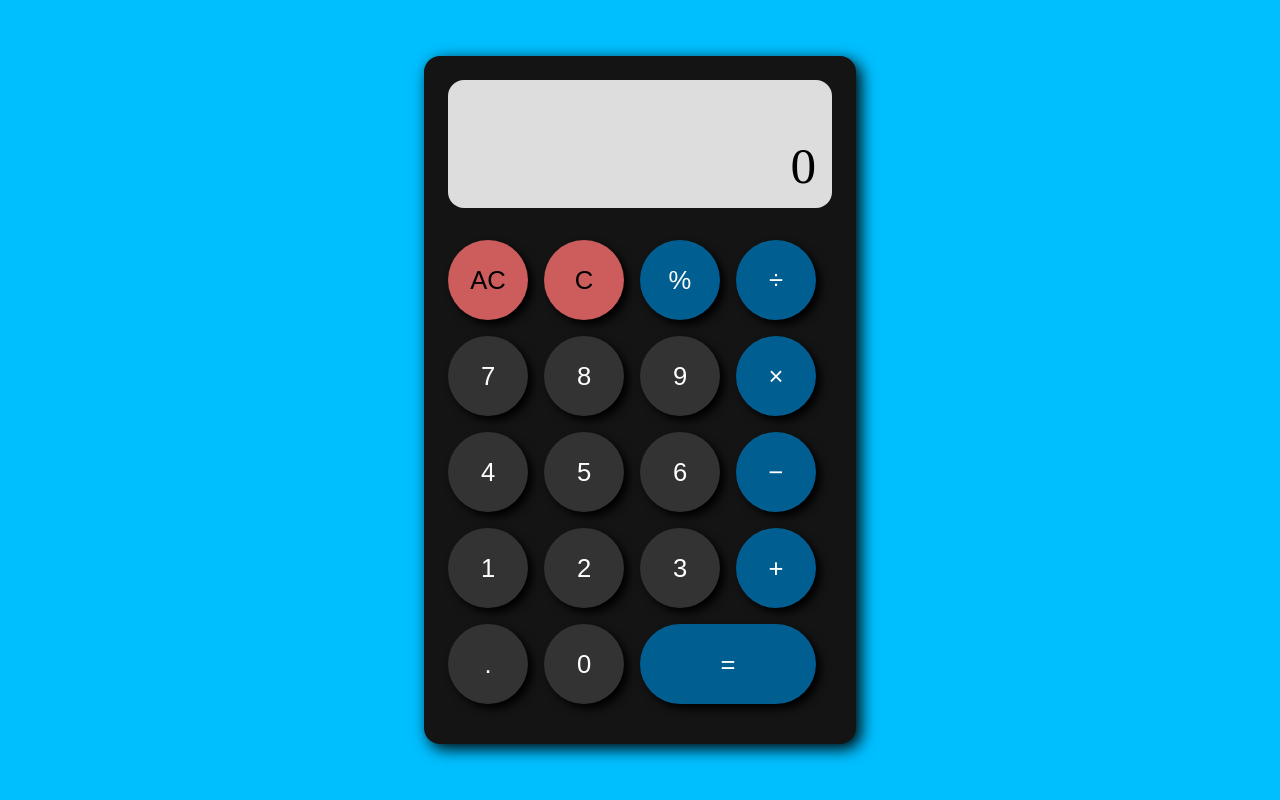
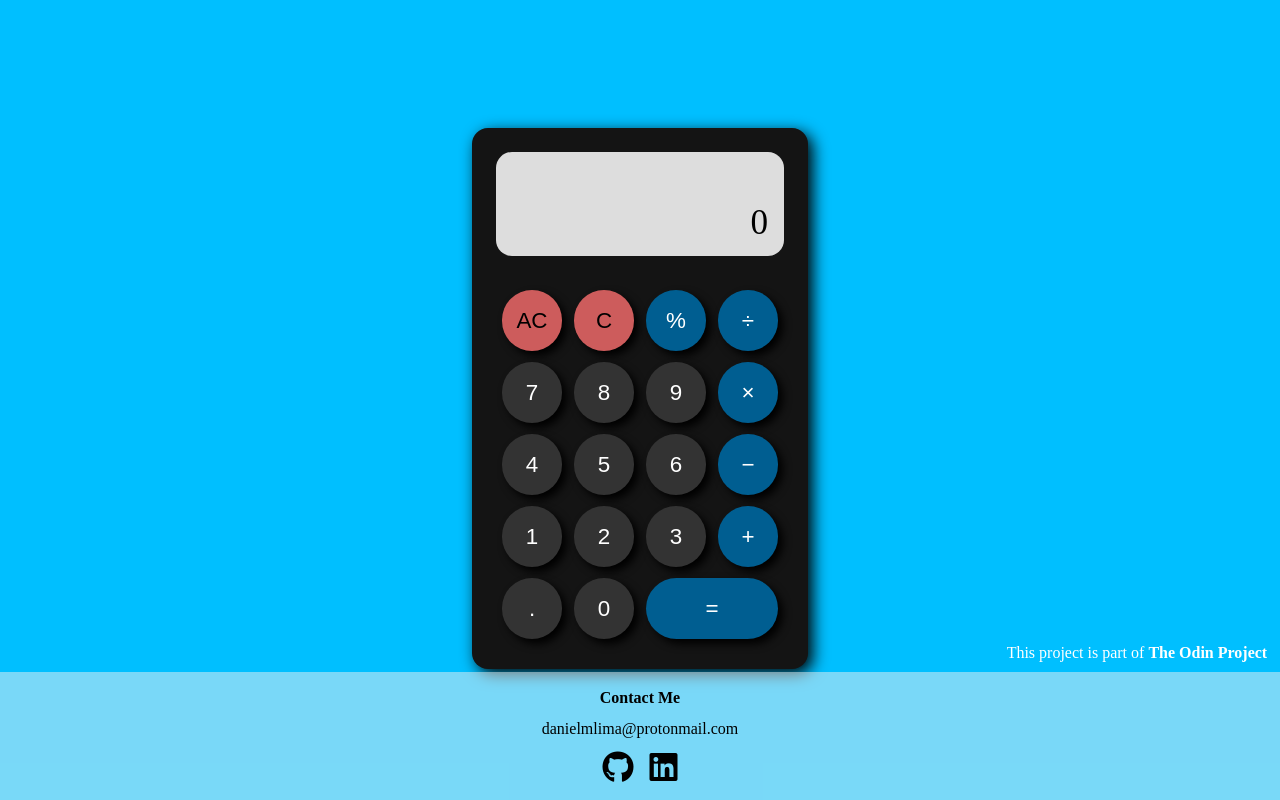
Before and after one commit to daniellima0/calculator, a plain HTML site: page index.html in a window 1280 px wide. Drawn offline with Linux system fonts and the light colour scheme.

Commit message:
feat: add several features explained below
create footer

reduce size of calculator

make numbers fit the display by transforming them to exponential if it's to large

```diff
--- a/index.html
+++ b/index.html
@@ -9,9 +9,12 @@
     <link rel="stylesheet" href="style.css">
     <link rel="stylesheet" href="reset.css">
     <link rel="shortcut icon" href="calculator.png">
+    <script src="https://kit.fontawesome.com/b6760ea8bc.js"
+        crossorigin="anonymous"></script>
 </head>
 
 <body>
+    <main>
         <div id="container">
             <div id='display'>
                 <p id='previous-input'></p>
@@ -39,7 +42,32 @@
                 <button id='equal' class="operator">&#61</button>
             </div>
         </div>
+
+        <div id="project-info">
+            <p>This project is part of <a href='https://www.theodinproject.com/'
+                    target="_blank"> The Odin Project</a> </p>
+        </div>
+    </main>
+
+    <footer id="footer">
+        <div id="my-info">
+            <p id="my-info-title">Contact Me</p>
+            <a href="mailto:danielmlima@protonmail.com"
+                id="email">danielmlima@protonmail.com</a>
+            <div id="icons">
+                <a href="https://github.com/daniellima0" target="_blank"><i
+                        class="fab fa-github fa-2x"></i></a>
+                <a href="https://www.linkedin.com/in/danielmlima/"
+                    target="_blank"><i class="fab fa-linkedin fa-2x"></i></a>
+            </div>
+        </div>
+    </footer>
+
     <script src="main.js"></script>
 </body>
 
 </html>
+
+<!-- TODO
+- (TO COMMIT) Create footer (put contact options on it and tell that the project is part of The Odin Project Course)
+-->
--- a/main.js
+++ b/main.js
@@ -1,6 +1,7 @@
 // Functions declaration------------------------
 function add(a, b) {
     let result = +a + +b;
+    console.log(result);
     let resultString = result.toString();
     let resultArray = resultString.split('');
     let fixedResult = null;
@@ -18,10 +19,11 @@ function add(a, b) {
     }
 
     if (resultArray.length > 9) {
-        fixedResult = (+fixedResult).toExponential();
+        fixedResult = (+fixedResult).toExponential(3);
     }
 
     if (fixedResult != null) {
+        console.log(fixedResult);
         return fixedResult;
     }
 
@@ -76,7 +78,7 @@ function multiply(a, b) {
     }
 
     if (resultArray.length > 9) {
-        fixedResult = (+fixedResult).toExponential();
+        fixedResult = (+fixedResult).toExponential(3);
     }
 
     if (fixedResult != null) {
@@ -105,7 +107,7 @@ function divide(a, b) {
     }
 
     if (resultArray.length > 9) {
-        fixedResult = (+fixedResult).toExponential();
+        fixedResult = (+fixedResult).toExponential(3);
     }
 
     if (fixedResult != null) {
@@ -154,9 +156,9 @@ displayEqualSign.id = 'display-equal';
 displayEqualSign.textContent = '=';
 displayEqualSign.style.color = 'black';
 displayEqualSign.style.fontFamily = 'sans - serif';
-displayEqualSign.style.fontSize = '3.2rem';
+displayEqualSign.style.fontSize = '2.5rem';
 displayEqualSign.style.position = 'absolute';
-displayEqualSign.style.top = '3.5rem';
+displayEqualSign.style.top = '3rem';
 displayEqualSign.style.left = '1.5rem';
 let currentValue = 0;
 let addCounter = 0;
@@ -181,9 +183,14 @@ numbers.forEach(number => {
             numbersPressed.push(number.textContent);
             populateDisplay(numbersPressed);
         } else {
-            displayEqualSign.remove();
-            numbersPressed.push(number.textContent);
-            populateDisplay(numbersPressed);
+            if (numbersPressed.length > 9) {
+                numbersPressed.push(number.textContent);
+                currentResult.textContent = Number(numbersPressed.join('')).toExponential(3);
+            } else {
+                // displayEqualSign.remove();
+                numbersPressed.push(number.textContent);
+                populateDisplay(numbersPressed);
+            }
         }
     })
 });
@@ -273,6 +280,7 @@ addOperator.addEventListener('click', () => {
             currentValue = +numbersPressed.join('');
             currentResult.textContent = '';
             previousResult.textContent = currentValue + ' +';
+            // Clear array
             numbersPressed = [];
         }
     }
@@ -408,7 +416,9 @@ equal.addEventListener('click', () => {
     pointCounter = 0;
 });
 
-// TODO:
+// TODO (in order of priority):
+// (TO COMMIT)Make numbers fit the display by transforming them to exponential if it's to large
 // Remove repeated code (create functions)
-// Make code more readable and easier to understand
+// Make code more readable and easier to understand (name variables and functions better AND comment code)
+// Fix: when a number between e+10 and e+20 inclusively is inputed, their sum with some number (like 2 for example) returns 000e+0
 // Organize files in folders
--- a/style.css
+++ b/style.css
@@ -5,8 +5,8 @@
     --backgroundBlue: #00BFFF;
     --darkGrey: #333333;
     --lightGrey: #A5A5A5;
-    --buttonSize: 5rem;
-    --buttonFontSize: 1.6rem;
+    --buttonSize: 3.8rem;
+    --buttonFontSize: 1.4rem;
 }
 
 body {
@@ -17,9 +17,8 @@ body {
 
 #container {
     position: absolute;
-    top: 0;
+    top: 8rem;
     right: 0;
-    bottom: 0;
     left: 0;
     margin: auto;
     font-size: 1.8rem;
@@ -31,7 +30,6 @@ body {
     border-radius: 1rem;
     background-color: rgb(20, 20, 20);
     box-shadow: 0.3rem 0.3rem 1rem black;
-    z-index: 1;
 }
 
 #display {
@@ -41,33 +39,34 @@ body {
     font-size: 2.6rem;
     text-align: right;
     border-radius: 1rem;
-    width: 24rem;
-    height: 8rem;
+    width: 18rem;
+    height: 6.5rem;
     position: relative;
-    z-index: 2;
 }
 
 #previous-input {
     color: rgba(0, 0, 0, 0.637);
-    font-size: 1.8rem;
+    font-size: 1.3rem;
     position: relative;
     top: 1rem;
     right: 1rem;
 }
 
 #current-result {
-    font-size: 3.2rem;
+    font-size: 2.2rem;
     position: absolute;
-    top: 3.5rem;
+    top: 3.2rem;
     right: 1rem;
 }
 
 #buttons {
     display: grid;
-    grid-template-columns: repeat(4, 6rem);
-    grid-template-rows: repeat(5, 6rem);
+    grid-template-columns: repeat(4, 4.5rem);
+    grid-template-rows: repeat(5, 4.5rem);
     position: relative;
-    margin-top: 2rem;
+    margin-top: 1.8rem;
+    justify-items: center;
+    align-items: center;
 }
 
 .number:hover {
@@ -137,10 +136,81 @@ body {
 #equal {
     grid-column: 3/5;
     border-radius: 2.5rem;
-    width: 11rem;
+    width: 8.3rem;
+}
+
+#project-info {
+    display: flex;
+    flex-direction: row;
+    align-items: center;
+    position: absolute;
+    bottom: 8.6rem;
+    right: 0.8rem;
+    color: white;
+}
+
+#project-info a {
+    text-decoration: none;
+    color: white;
+    font-weight: bold;
+    font-size: 1rem;
+}
+
+#project-info a:hover {
+    color: gold;
+}
+
+#odin-title {
+    color: black;
+    font-weight: bold;
+}
+
+#footer {
+    position: absolute;
+    bottom: 0;
+    margin: auto;
+    background-color: rgba(242, 242, 242, 0.5);
+    width: 100%;
+    height: 8rem;
+}
+
+#my-info {
+    display: flex;
+    flex-direction: column;
+    align-items: center;
+    row-gap: 0.8rem;
+    position: absolute;
+    top: 0;
+    left: 0;
+    right: 0;
+    bottom: 0;
+    margin: auto;
+    width: max-content;
+    height: max-content;
+}
+
+#my-info-title {
+    font-weight: bold;
+}
+
+#icons {
+    display: flex;
+    column-gap: 1rem;
+}
+
+.fa-github, .fa-linkedin, #email {
+    color: black;
+    text-decoration: none;
+}
+
+#email:hover, .fa-github:hover, .fa-linkedin:hover {
+    color: rgba(0, 0, 0, 0.4);
+    cursor: pointer;
 }
 
 /* TODO
+- (TO COMMIT) Reduce size of calculator
 - Create variables for all colors
-- Make text go behind calculator when text is too long for display
+- Center buttons horizontally (note that the right side is larger than the left one)
+- Create @media
 */
```
Also changed, not shown: github.png (added), linkedin.png (added), odin.svg (added). Lines whose indentation alone changed are shown as unchanged.
